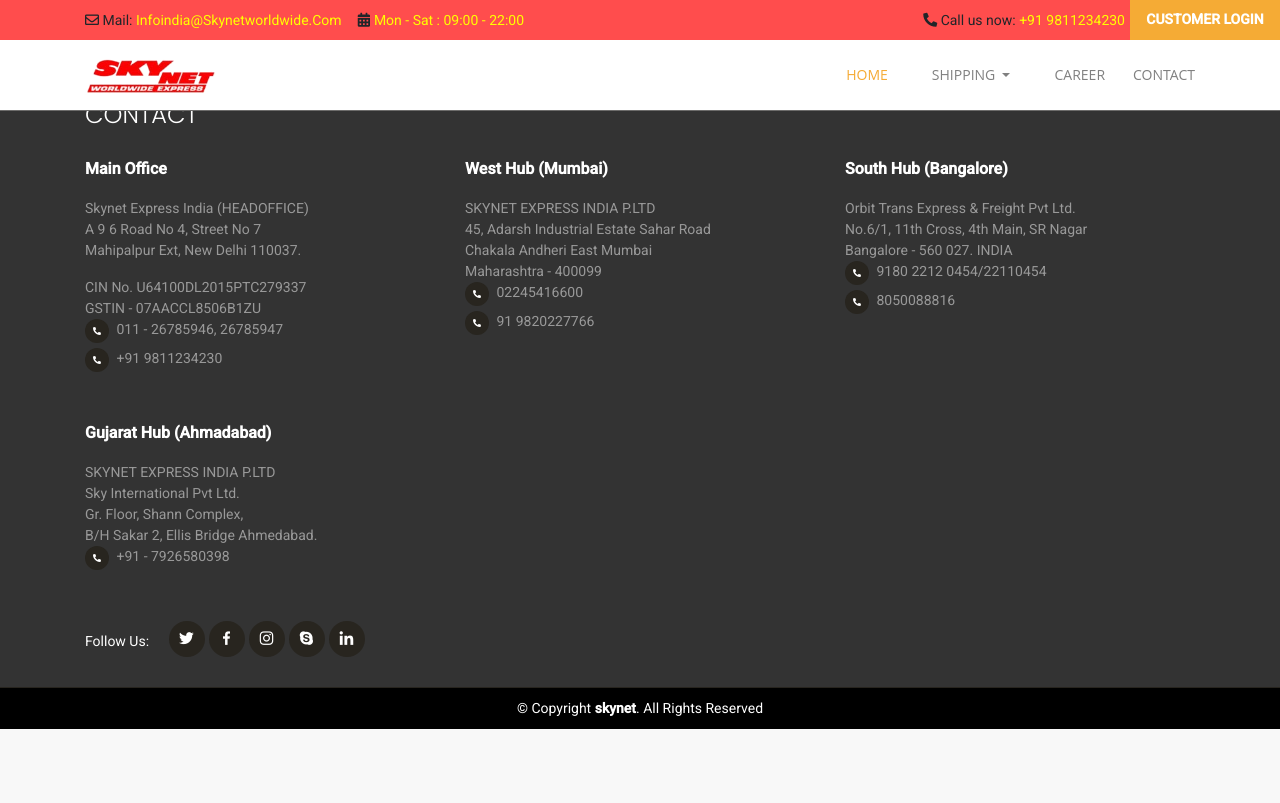
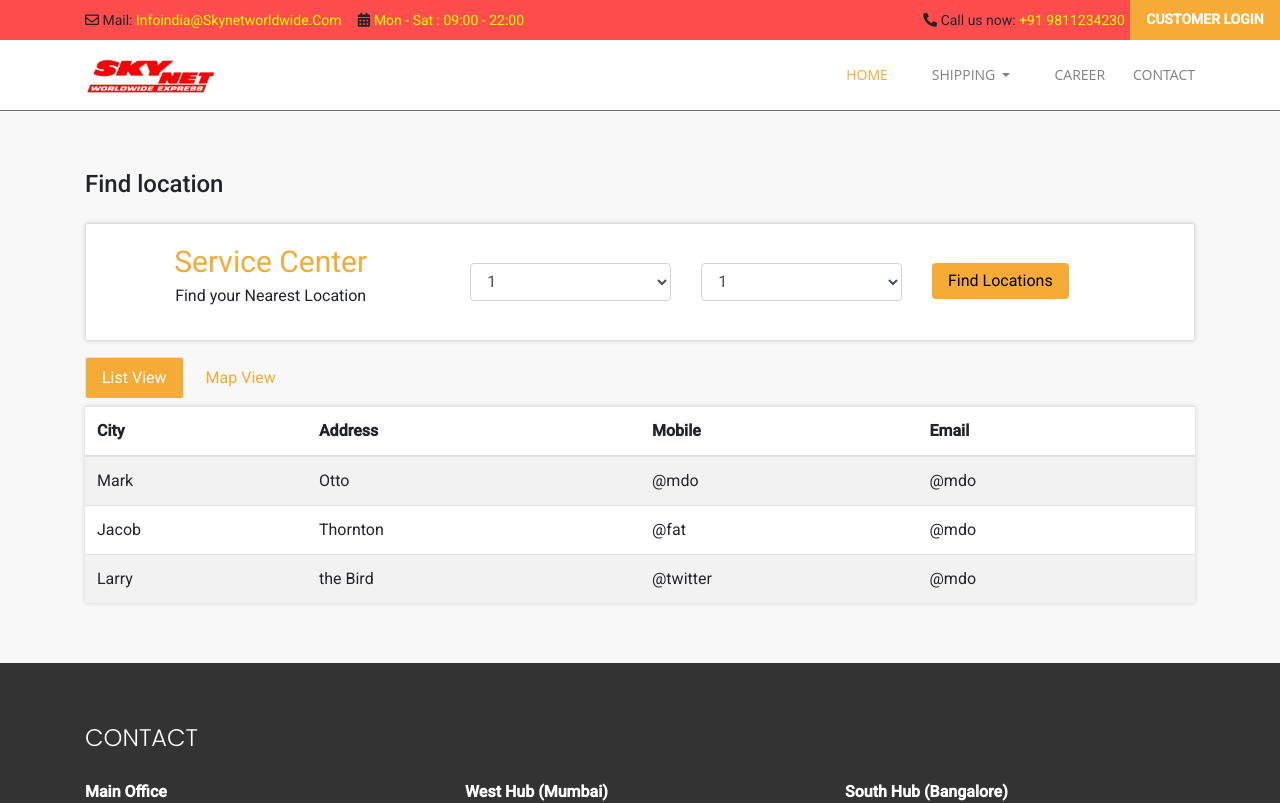
Before and after one commit to KishanChand/shipping, an Angular app: page /findlocations in a window 1280 px wide. Shown: the top 803 px of the page. Built offline with nearby package versions, Linux system fonts and the light colour scheme.

Commit message:
file updated

```diff
--- a/src/app/pages/contactus/contactus.component.html
+++ b/src/app/pages/contactus/contactus.component.html
@@ -1 +1,58 @@
-<p>contactus works!</p>
+<div class="contentSpace">
+    <section class="bannerSec career"></section>
+    <section class="">
+        <div class="container">
+            <h4>Contact Us</h4>
+            <div class="row mt-4">
+                <div class="col-sm-5">
+                    <div class="careerBox">
+                        <h6 class="mb-4">Head Office</h6>
+                        <p>Skynet Express India (HEADOFFICE)<br/>
+                            A 9 6 Road No 4, Street No 7<br/>
+                            Mahipalpur Ext, New Delhi 110037.</p>
+                        <p>
+                            CIN No. U64100DL2015PTC279337<br/>
+                            GSTIN - 07AACCL8506B1ZU
+                        </p>
+                        <p>
+                            <strong class="mr-1"><i class="fas fa-phone-alt"></i></strong> 011 - 26785946, 26785947<br>
+                            <strong class="mr-1"><i class="fas fa-phone-alt"></i></strong> +91 9811234230<br>
+                        </p>
+                    </div>
+                </div>
+
+                <div class="col-sm-7">
+                    <div class="careerBox white-bg shadow">
+                        <h5 class="mb-4">Reach Us</h5>
+                        <form [formGroup]="contact">
+                            <mat-form-field class="example-full-width">
+                                <mat-label>Name</mat-label>
+                                <input matInput placeholder="Name" formControlName="Name">
+                                <span class="error" *ngIf="Name.invalid && Name.touched">Please Enter Name</span>
+                            </mat-form-field>
+
+                            <mat-form-field class="example-full-width">
+                                <mat-label>Email</mat-label>
+                                <input matInput type="email" placeholder="Email" formControlName="Email">
+                                <span class="error" *ngIf="Email.invalid && Email.touched">Please Enter Email</span>
+                            </mat-form-field>
+
+                            <mat-form-field class="example-full-width">
+                                <mat-label>Subject</mat-label>
+                                <input matInput placeholder="Subject" formControlName="Subject">
+                                <span class="error" *ngIf="Subject.invalid && Subject.touched">Please Enter Subject</span>
+                            </mat-form-field>
+
+                            <mat-form-field class="example-full-width">
+                                <mat-label>Message</mat-label>
+                                <textarea matInput placeholder="Message" formControlName="Message"></textarea>
+                                <span class="error" *ngIf="Message.invalid && Message.touched">Please Enter Message</span>
+                            </mat-form-field>
+                            <button mat-raised-button color="warn" [disabled]="contact.invalid">Send Message</button>
+                        </form>
+                    </div>
+                </div>
+            </div>
+        </div>
+    </section>
+</div>
--- a/src/app/pages/contactus/contactus.component.ts
+++ b/src/app/pages/contactus/contactus.component.ts
@@ -1,4 +1,5 @@
 import { Component, OnInit } from '@angular/core';
+import { FormControl, FormGroup, Validators } from '@angular/forms';
 
 @Component({
   selector: 'app-contactus',
@@ -12,4 +13,16 @@
   ngOnInit() {
   }
 
+  contact = new FormGroup({
+    Name: new FormControl('', Validators.required),
+    Email: new FormControl('', [Validators.email, Validators.required]),
+    Subject: new FormControl('', Validators.required),
+    Message: new FormControl('', Validators.required)
+  });
+
+  get Name() { return this.contact.get('Name')}
+  get Email() { return this.contact.get('Email')}
+  get Subject() { return this.contact.get('Subject') }
+  get Message() { return this.contact.get('Message') }
+
 }
--- a/src/app/pages/maplocation/maplocation.component.html
+++ b/src/app/pages/maplocation/maplocation.component.html
@@ -1 +1,95 @@
-<p>maplocation works!</p>
+<div class="contentSpace">
+    <section class="mapLocations">
+        <div class="container">
+            <!-- <img src="assets/img/career.jpg" class="d-block w-100 rounded" alt="..."> -->
+            <h4>Find location</h4>
+            <div class="row mt-4">
+                <div class="col-12">
+                    <div class="findLocation white-bg shadow">
+                        <div class="row">
+                            <div class="col-md-4 text-center">
+                                <span class="highLightHeading">Service Center</span>
+                                <span>Find your Nearest Location</span>
+                            </div>
+                            <div class="col-md-5 my-4">
+                                <div class="row">
+                                    <div class="col-6">
+                                        <select class="form-control" id="exampleFormControlSelect1">
+                                            <option>1</option>
+                                            <option>2</option>
+                                            <option>3</option>
+                                            <option>4</option>
+                                            <option>5</option>
+                                          </select>
+                                    </div>
+                                    <div class="col-6">
+                                        <select class="form-control" id="exampleFormControlSelect1">
+                                            <option>1</option>
+                                            <option>2</option>
+                                            <option>3</option>
+                                            <option>4</option>
+                                            <option>5</option>
+                                          </select>
+                                    </div>
+                                </div>
+                            </div>
+                            <div class="col-md-3 my-4">
+                                <button mat-raised-button color="warn">Find Locations</button>
+                            </div>
+                        </div>
+                    </div>
+                </div>
+            </div>
+
+            <div class="row mt-3">
+                <div class="col-12">
+                    <ul class="nav nav-tabs mb-2" id="myTab" role="tablist">
+                        <li class="nav-item" role="presentation">
+                          <a class="nav-link active" id="listViews-tab" data-toggle="tab" href="#listViews" role="tab" aria-controls="listViews" aria-selected="true">List View</a>
+                        </li>
+                        <li class="nav-item" role="presentation">
+                          <a class="nav-link" id="mapView-tab" data-toggle="tab" href="#mapView" role="tab" aria-controls="mapView" aria-selected="false">Map View</a>
+                        </li>
+                    </ul>
+                    <div class="tab-content" id="myTabContent">
+                        <div class="tab-pane fade show active" id="listViews" role="tabpanel" aria-labelledby="listViews-tab">
+                            <div class="table-responsive white-bg shadow">
+                                <table class="table table-striped mb-0">
+                                    <thead>
+                                      <tr>
+                                        <th scope="col" style="width:20%">City</th>
+                                        <th scope="col" style="width:30%">Address</th>
+                                        <th scope="col" style="width:25%">Mobile</th>
+                                        <th scope="col" style="width:25%">Email</th>
+                                      </tr>
+                                    </thead>
+                                    <tbody>
+                                      <tr>
+                                        <td>Mark</td>
+                                        <td>Otto</td>
+                                        <td>@mdo</td>
+                                        <td>@mdo</td>
+                                      </tr>
+                                      <tr>
+                                        <td>Jacob</td>
+                                        <td>Thornton</td>
+                                        <td>@fat</td>
+                                        <td>@mdo</td>
+                                      </tr>
+                                      <tr>
+                                        <td>Larry</td>
+                                        <td>the Bird</td>
+                                        <td>@twitter</td>
+                                        <td>@mdo</td>
+                                      </tr>
+                                    </tbody>
+                                </table>
+                            </div>
+                        </div>
+                        <div class="tab-pane fade" id="mapView" role="tabpanel" aria-labelledby="mapView-tab">Map View</div>
+                    </div>
+                </div>
+            </div>
+        </div>
+    </section>
+</div>
--- a/src/styles.scss
+++ b/src/styles.scss
@@ -2590,3 +2590,29 @@
   border-bottom: 1px dashed #fdb3b3;
   margin: 30px 0px;
 }
+.findLocation {
+  border: 1px solid #ddd;
+  padding: 15px;
+  border-radius: 3px;
+  .mat-button-base.mat-warn  {
+    background-color: #f5ab35;
+  }
+}
+.highLightHeading {
+  color: #f5ab35;
+  font-size: 30px;
+  display: block;
+}
+.mapLocations {
+  .nav-tabs {
+    border:  0px;
+    .nav-link {
+      &.active {
+        background-color: #f5ab35;
+        color: #fff;
+        border-radius: 3px;
+        margin-right: 5px;
+      }
+    }
+  }
+}
```
